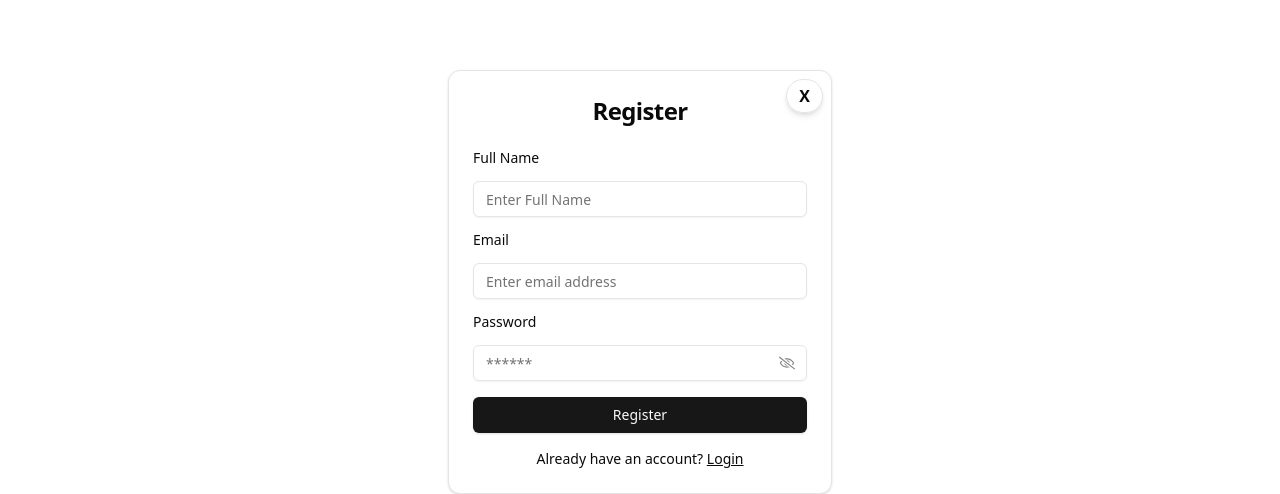
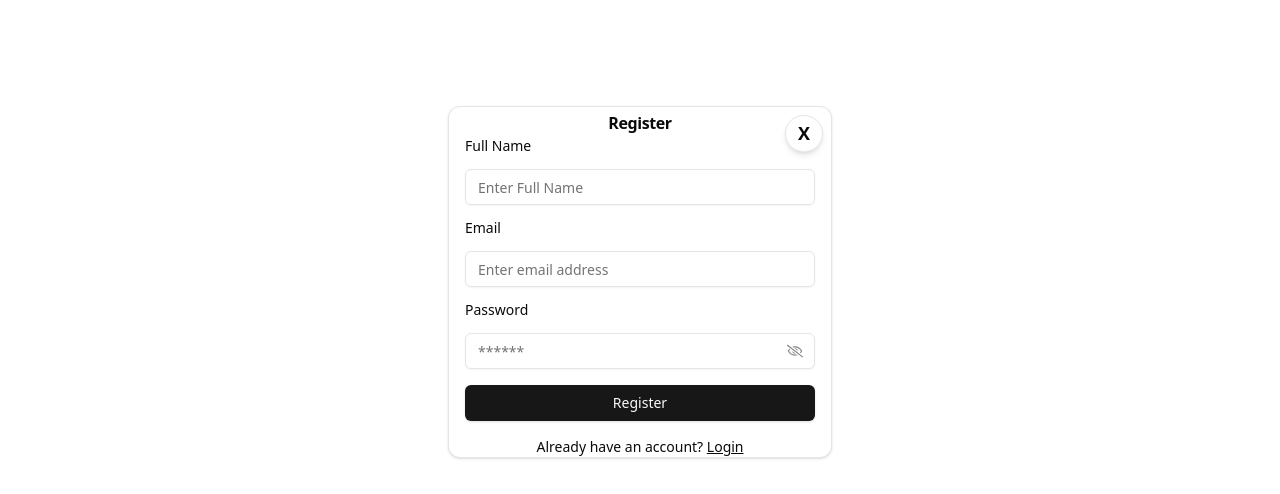
Before and after one commit to ahsanTonmoy/bike-shop-client, a React (Vite) app: page /signup in a window 1280 px wide. Shown: the part 360-854 px from the top of the page. Built offline with nearby package versions, Linux system fonts and the light colour scheme; no server answers.

Commit message:
dashboard ui updates

```diff
--- a/src/components/layout/DashboardLayout.tsx
+++ b/src/components/layout/DashboardLayout.tsx
@@ -5,7 +5,7 @@ import { useAppDispatch } from "@/redux/hooks";
 import { useLogOutMutation } from "@/redux/features/auth/authApi";
 import { logout } from "@/redux/features/auth/authSlice";
 import { toast } from "sonner";
-import brand from "@/assets/images/logo/Bike_Shop_Logo.svg";
+import brand from "@/assets/images/logo/Bike_Shop_Logo.png";
 import { IoIosLogOut } from "react-icons/io";
 import { MdDashboard } from "react-icons/md";
 export default function DashboardLayout() {
--- a/src/pages/admin/AdminDashboardIndex.tsx
+++ b/src/pages/admin/AdminDashboardIndex.tsx
@@ -33,7 +33,7 @@ const AdminDashboardIndex = () => {
       <h1 className="text-2xl font-bold mb-4">Dashboard Overview</h1>
 
       {/* dashboard Status */}
-      <div className="grid grid-cols-1 md:grid-cols-3 gap-4 !text-base">
+      <div className="md:flex justify-center gap-4 !text-xs cursor-pointer">
         {productLoading || orderLoading || revenueLoading || userLoading ? (
           Array.from({ length: 4 }).map((_, index) => (
             <Skeleton key={index} className="h-32 w-full rounded-lg" />
--- a/src/style.css
+++ b/src/style.css
@@ -11,3 +11,23 @@
 .card:hover .view-btn {
   display: block;
 }
+
+/*  */
+.bg-card {
+  margin: 8px;
+}
+.bg-card:hover {
+  background-color: #191919;
+  color: #fff;
+}
+.bg-card > div {
+  padding: 0 16px !important;
+}
+
+.tracking-tight {
+  font-size: 16px;
+}
+
+.bg-card > p {
+  font-size: 18px !important;
+}
```
